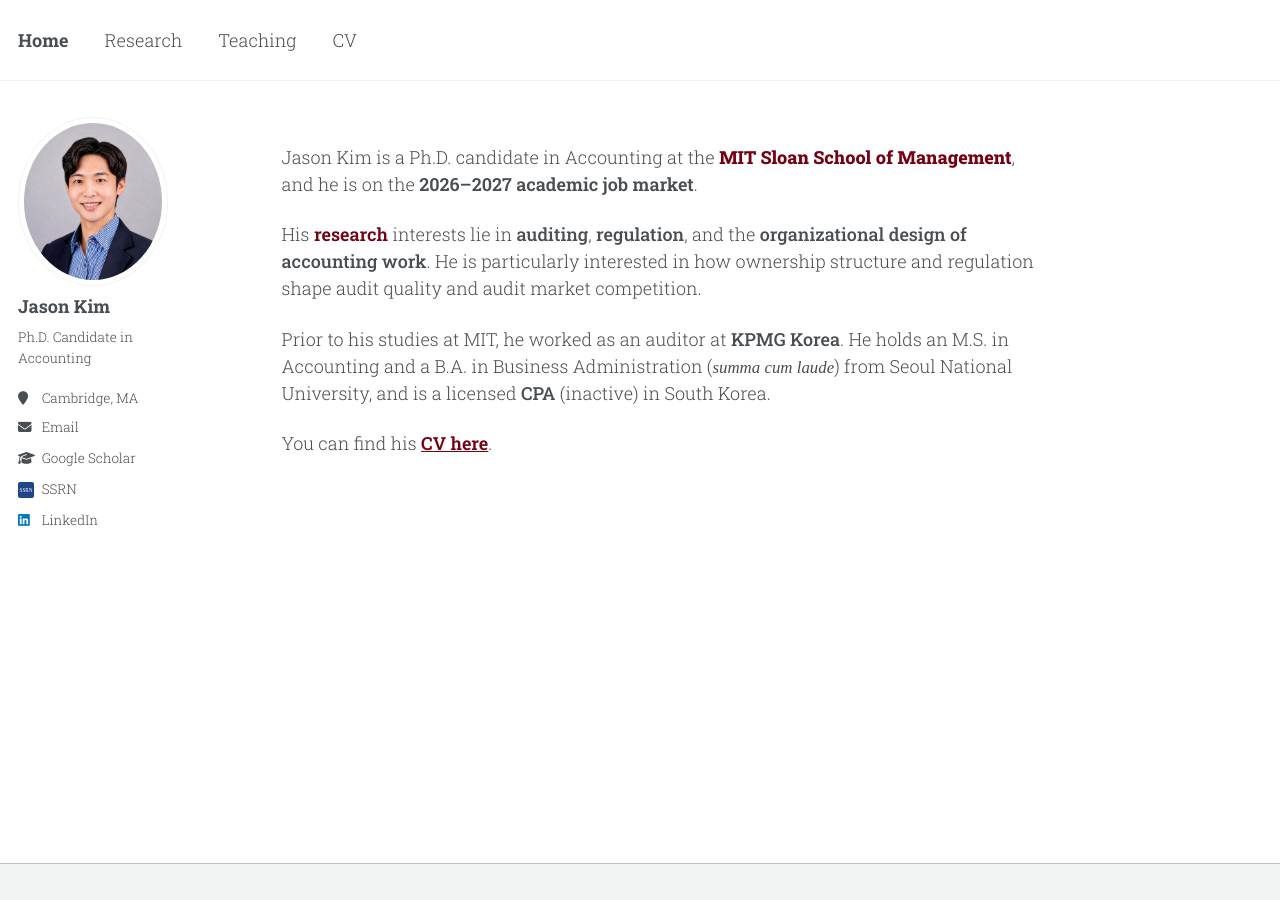
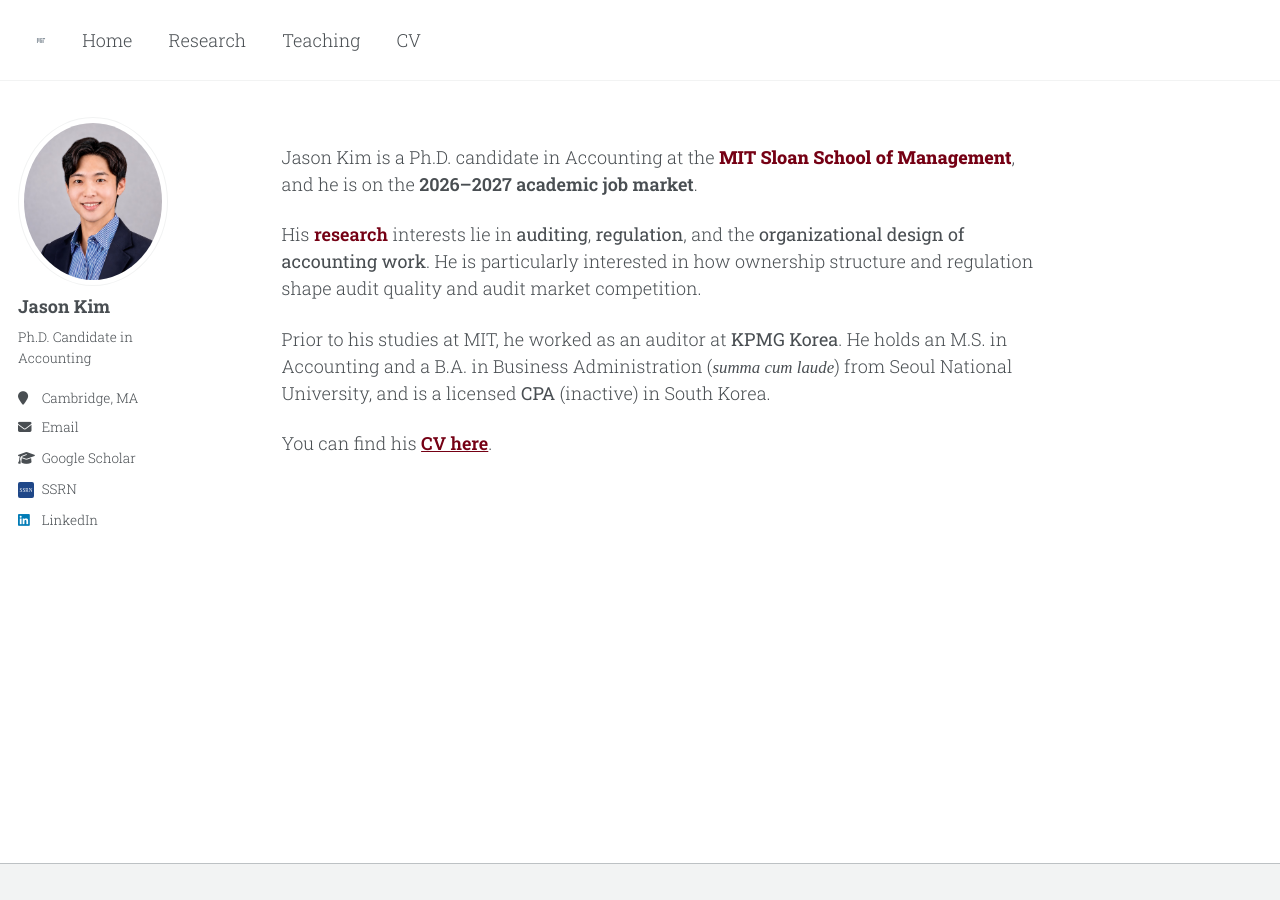
Before and after one commit to jgkim262/jgkim262.github.io, a Jekyll site: the page built from _pages/about.md, in a window 1280 px wide. Built offline with Jekyll 4.4.1, drawn with Linux system fonts in a browser that asks for light colours; a style sheet for code colours, icons or effects is not loaded.

Commit message:
Add MIT logo to the nav bar; drop medium emphasis to weight 400
Co-Authored-By: Claude Opus 5 (1M context) <noreply@anthropic.com>

```diff
--- a/_includes/masthead.html
+++ b/_includes/masthead.html
@@ -5,6 +5,9 @@
       <nav id="site-nav" class="greedy-nav">
         <button><span class="navicon"></span></button>
         <ul class="visible-links">
+          <li class="masthead__menu-item masthead__logo persist">
+            <img src="{{ base_path }}/images/mit-logo.svg" alt="MIT" />
+          </li>
           {% for link in site.data.navigation.main %}
             {% if link.url contains 'http' %}
               {% assign domain = '' %}
--- a/_sass/include/_utilities.scss
+++ b/_sass/include/_utilities.scss
@@ -323,7 +323,18 @@ body:hover .visually-hidden button {
    lift off the 300-weight body text without shouting.
    Apply with: <span class="medium">text</span> */
 .page__content .medium {
-  font-weight: 500;
+  font-weight: 400;
+}
+
+/* MIT logo sitting to the left of the nav links. Height is matched to the
+   nav text and the horizontal margin mirrors .greedy-nav a's 1rem so it sits
+   on the same rhythm as the links beside it. */
+.masthead__logo img {
+  display: block;
+  height: 1.35em;
+  width: auto;
+  margin: 0 1rem;
+  padding: 0.5rem 0;
 }
 
 /* Research topics called out in running text. Apply with:
```
Also changed, not shown: images/mit-logo.svg (added).
